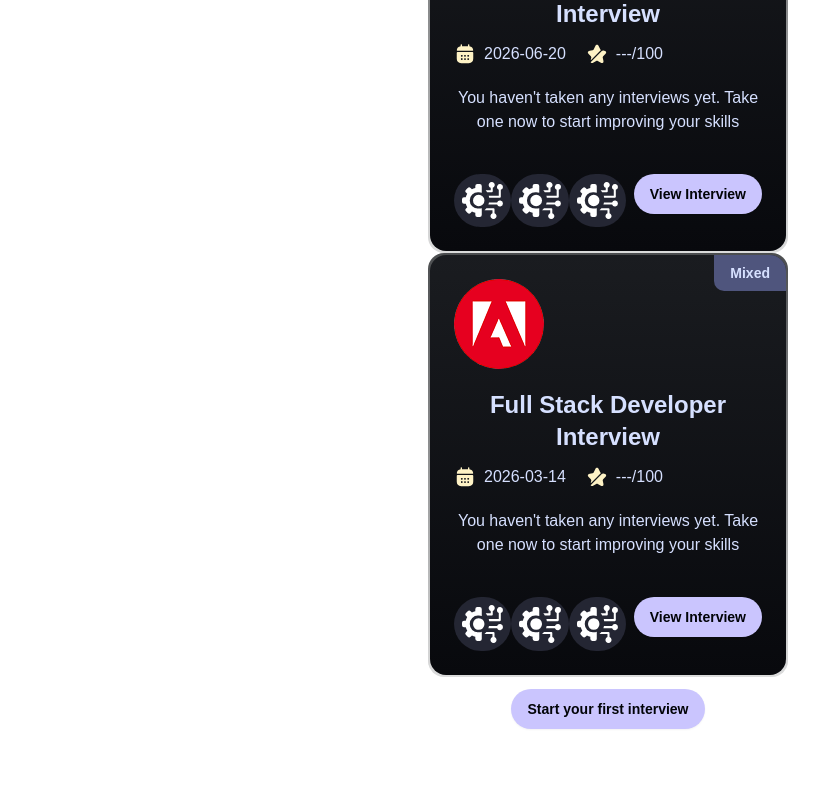
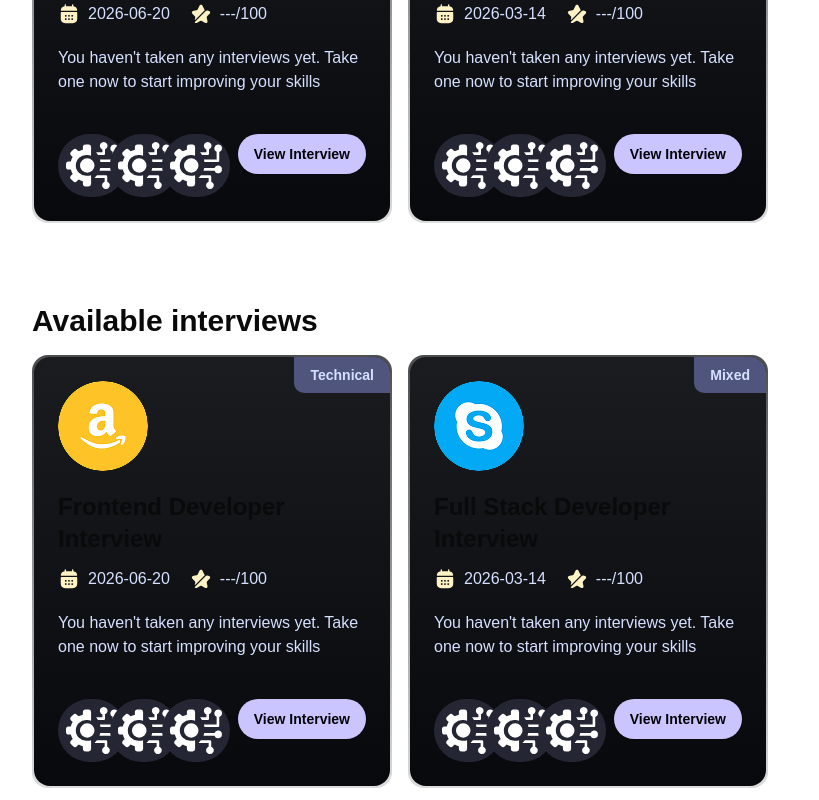
Before and after one commit to ucoi/Interview_Agent, a Next.js app: page / in a window 1280 px wide. Shown: the part 860-1660 px from the top of the page, without its empty margins (32-851 px from the left). Built offline with nearby package versions, Linux system fonts and the light colour scheme; a web font is replaced by a local one.

Commit message:
Fix interview cards layout by rendering cards as direct children of interviews-section

```diff
--- a/app/(root)/page.tsx
+++ b/app/(root)/page.tsx
@@ -7,6 +7,9 @@ import { dummyInterviews } from "@/constrants"
 import InterviewCard from "@/components/InterviewCard"
 
 const Page = () => {
+  const hasPastInterviews = dummyInterviews.length > 0
+  const hasUpcomingInterviews = dummyInterviews.length > 0
+
   return (
     <>
       <section className="card-cta">
@@ -41,30 +44,37 @@ const Page = () => {
       <section className="mt-8 flex flex-col gap-4">
         <h2>Your interviews</h2>
         <div className="interviews-section">
+          {hasPastInterviews ? (
+            dummyInterviews.map((interview) => (
+              <InterviewCard {...interview} key={interview.id} />
+            ))
+          ) : (
             <div className="flex w-full flex-col items-center justify-center gap-3 py-10 text-center">
               <p className="text-light-100">
-              {dummyInterviews.map((interview) => (
-                <InterviewCard {...interview} key = {interview.id} />
-              ))}
+                You haven&apos;t taken any interviews yet.
               </p>
               <Button asChild className="btn-primary">
                 <Link href="/interview">Start your first interview</Link>
               </Button>
             </div>
+          )}
         </div>
       </section>
 
       <section className="mt-8 flex flex-col gap-4">
         <h2>Available interviews</h2>
         <div className="interviews-section">
+          {hasUpcomingInterviews ? (
+            dummyInterviews.map((interview) => (
+              <InterviewCard {...interview} key={interview.id} />
+            ))
+          ) : (
             <div className="flex w-full flex-col items-center justify-center gap-3 py-10 text-center">
               <p className="text-light-100">
-              {dummyInterviews.map((interview) => (
-                <InterviewCard {...interview} key = {interview.id} />
-              ))}
-              {/*<p>You have not taken any interviews yet </p>*/}
+                No interview templates available yet. Check back soon.
               </p>
             </div>
+          )}
         </div>
       </section>
     </>
--- a/components/InterviewCard.tsx
+++ b/components/InterviewCard.tsx
@@ -11,7 +11,7 @@ const InterviewCard = ({interviewId , userId , role , type ,techstack, createdAt
   const normalizedType = /mix/gi.test(type) ? 'Mixed' : type ;
   const formattedDate = dayjs(feedback?.createdAt || createdAt ).format('YYYY-MM-DD');
   return (
-    <div className="card-border min-h-96 w-90 gap-6 max-sm:w-full">
+    <div className="card-border min-h-96 w-[360px] gap-6 max-sm:w-full">
       <div className="card-interview">
         <div>
           <div className="absolute top-0 right-0 w-fit rounded-bl-lg bg-light-600 px-4 py-2">
--- a/components/TechIcons.tsx
+++ b/components/TechIcons.tsx
@@ -1,6 +1,7 @@
 import React from "react"
 import { getTechLogos } from "@/lib/utils"
 import Image from "next/image"
+import { cn } from "@/lib/utils"
 
 const TechIcons =async ({ techStack }: TechIconProps) => {
   const techIcons = await getTechLogos(techStack)
@@ -8,7 +9,7 @@ const TechIcons =async ({ techStack }: TechIconProps) => {
 <div className="flex flex-row ">
   {techIcons.slice(0,3).map(({tech,url},index) => (
 
-    <div  key={tech} className=" relative group bg-dark-300 rounded-full p-2 flex-center">
+    <div  key={tech} className={cn(" relative group bg-dark-300 rounded-full p-2 flex-center",index >= 1 && '-ml-4')}>
       <span className="tech-tooltip">{tech}</span>
       <Image src={url} width={100} height={100} alt="Tech Icons" layout="responsive" className="size-5" />
     </div>
```
Lines whose indentation alone changed are shown as unchanged.
